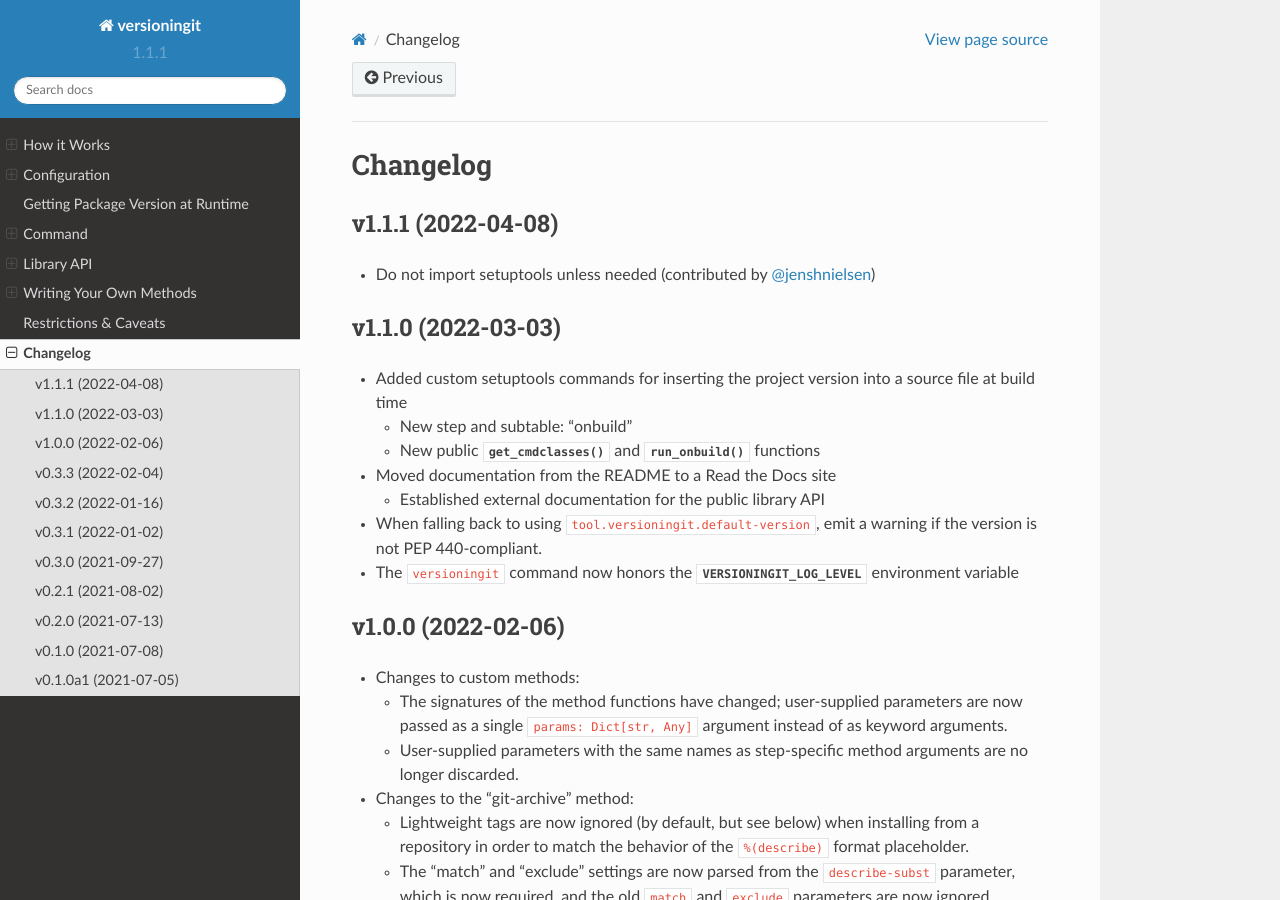
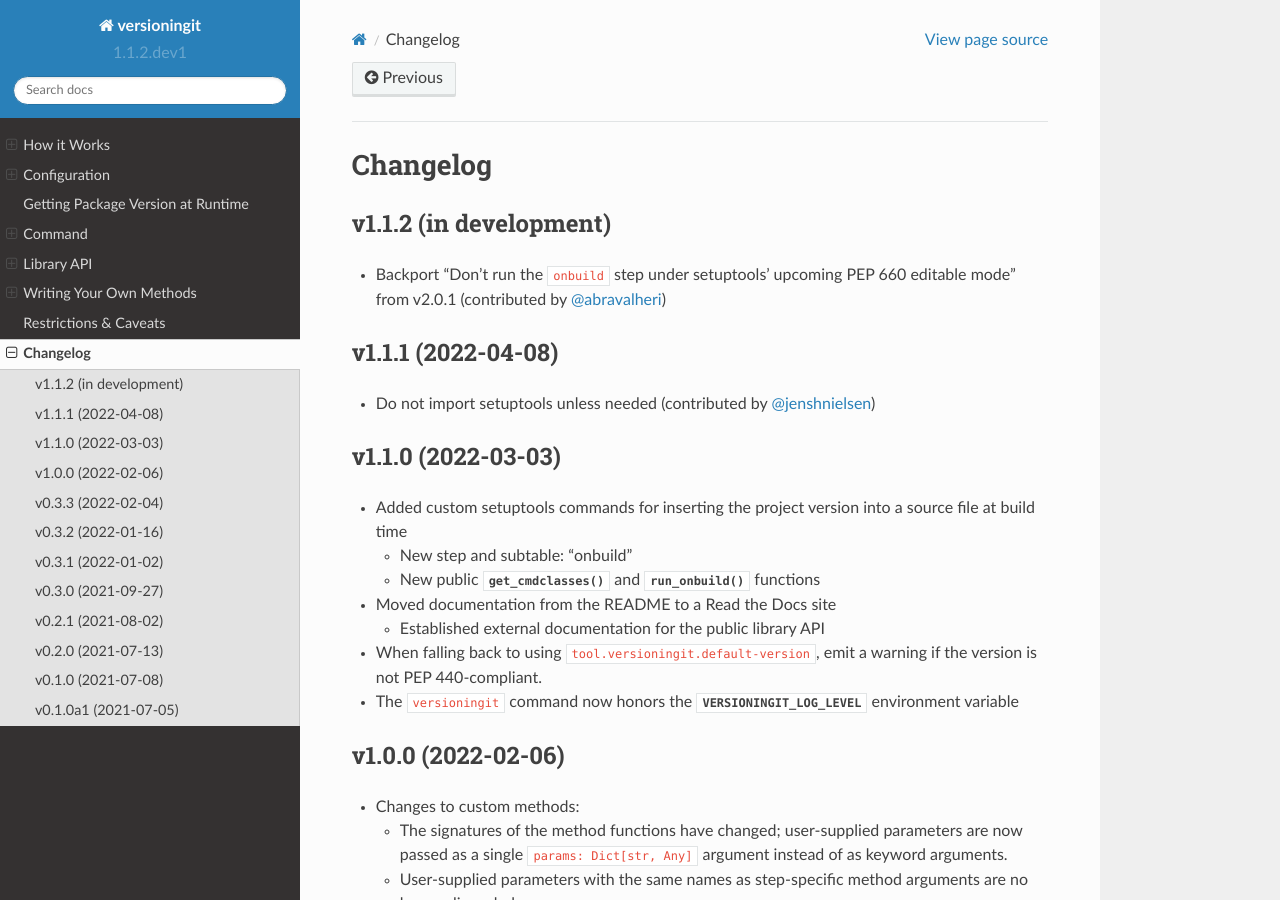
Before and after one commit to jwodder/versioningit, a Sphinx documentation site: the page built from docs/changelog.rst, in a window 1280 px wide and 900 px high. Built offline with Sphinx 7.4.7 and the Read the Docs theme 2.0.0, drawn with Linux system fonts in a browser that asks for light colours.

Commit message:
Update CHANGELOG

```diff
--- a/docs/changelog.rst
+++ b/docs/changelog.rst
@@ -2,6 +2,13 @@
 
 Changelog
 =========
+
+v1.1.2 (in development)
+-----------------------
+- Backport "Don't run the ``onbuild`` step under setuptools' upcoming PEP 660
+  editable mode" from v2.0.1 (contributed by `@abravalheri
+  <https://github.com/abravalheri>`_)
+
 
 v1.1.1 (2022-04-08)
 -------------------
--- a/src/versioningit/__init__.py
+++ b/src/versioningit/__init__.py
@@ -38,7 +38,7 @@
 <https://versioningit.rtfd.io> for more information.
 """
 
-__version__ = "1.1.1"
+__version__ = "1.1.2.dev1"
 __author__ = "John Thorvald Wodder II"
 __author_email__ = "versioningit@varonathe.org"
 __license__ = "MIT"
```
Also changed, not shown: CHANGELOG.md (+6 -0 lines).
